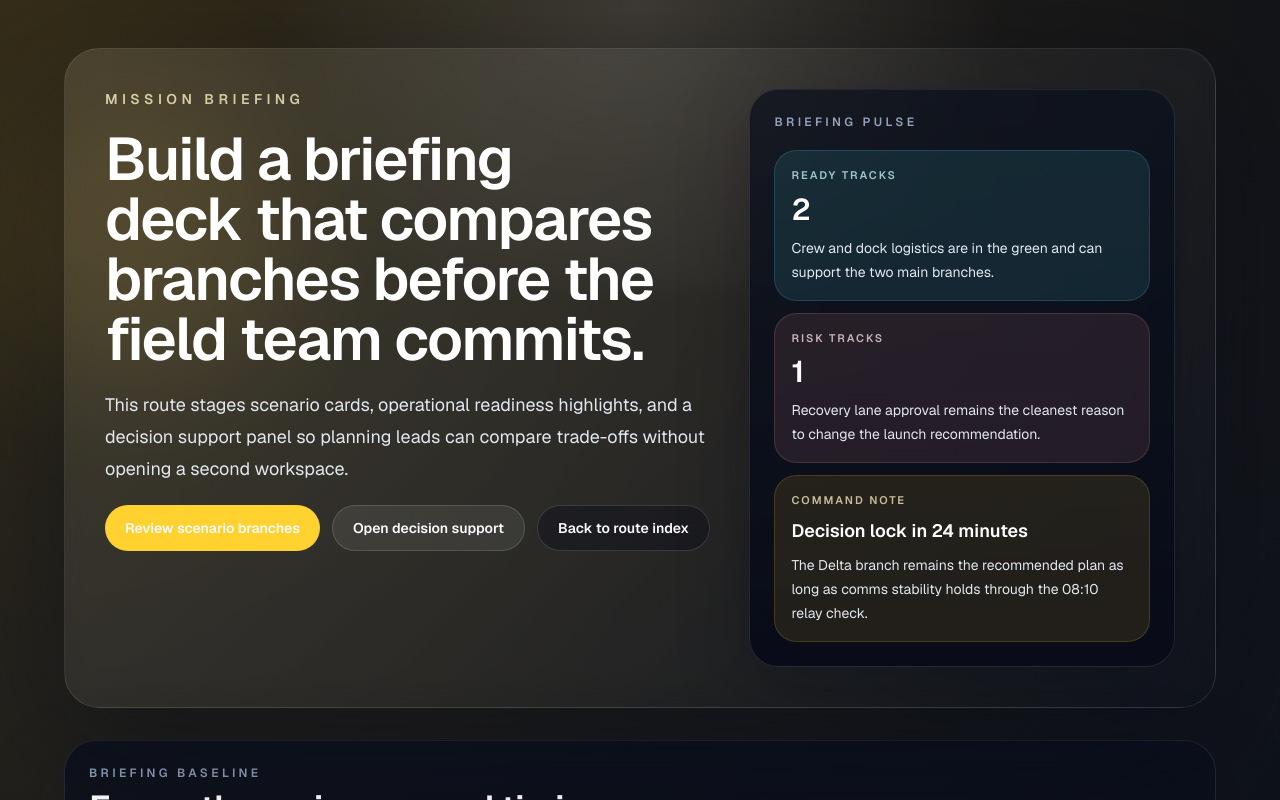
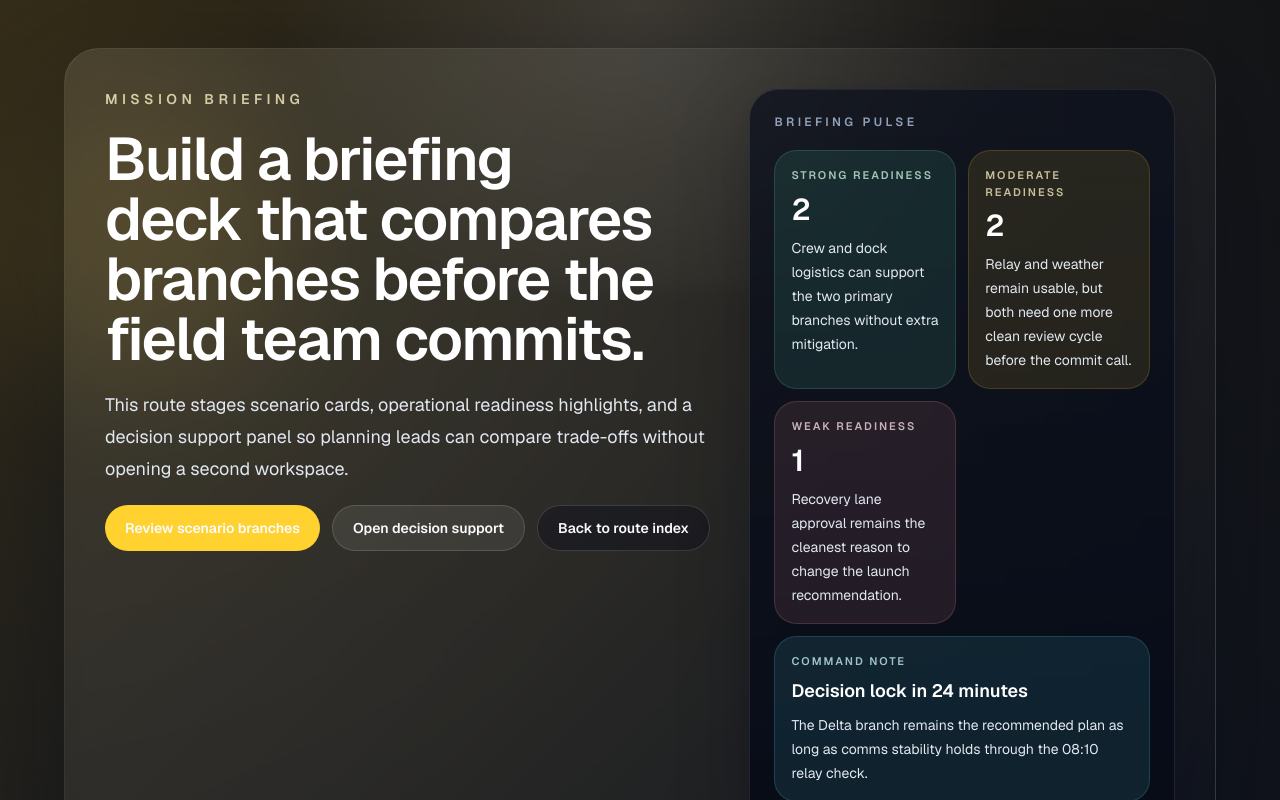
Before and after one commit to iamasx/api-test, a Next.js app: page /mission-briefing in a window 1280 px wide. Shown: the top 800 px of the page. Built offline with nearby package versions, Linux system fonts and the light colour scheme.

Commit message:
feat: refine mission briefing readiness states

```diff
--- a/src/app/mission-briefing/_components/readiness-highlight-section.tsx
+++ b/src/app/mission-briefing/_components/readiness-highlight-section.tsx
@@ -5,24 +5,27 @@ import type {
 } from "../_data/mission-briefing-data";
 
 const toneBadgeStyles: Record<ReadinessHighlightTone, string> = {
-  ready: "border-emerald-300/30 bg-emerald-300/12 text-emerald-100",
-  watch: "border-amber-300/30 bg-amber-300/12 text-amber-100",
-  risk: "border-rose-300/30 bg-rose-300/12 text-rose-100",
+  ready:
+    "border-emerald-300/35 bg-emerald-300/14 text-emerald-50 shadow-[0_10px_25px_rgba(16,185,129,0.18)]",
+  watch:
+    "border-amber-300/35 bg-amber-300/14 text-amber-50 shadow-[0_10px_25px_rgba(245,158,11,0.18)]",
+  risk:
+    "border-rose-300/35 bg-rose-300/14 text-rose-50 shadow-[0_10px_25px_rgba(244,63,94,0.18)]",
 };
 
 const toneSurfaceStyles: Record<ReadinessHighlightTone, string> = {
   ready:
-    "border-emerald-300/14 bg-[linear-gradient(180deg,rgba(16,185,129,0.14),rgba(8,15,27,0.9))]",
+    "border-emerald-300/18 bg-[linear-gradient(180deg,rgba(16,185,129,0.18),rgba(8,15,27,0.9))]",
   watch:
-    "border-amber-300/14 bg-[linear-gradient(180deg,rgba(245,158,11,0.14),rgba(8,15,27,0.9))]",
+    "border-amber-300/18 bg-[linear-gradient(180deg,rgba(245,158,11,0.18),rgba(8,15,27,0.9))]",
   risk:
-    "border-rose-300/14 bg-[linear-gradient(180deg,rgba(244,63,94,0.14),rgba(8,15,27,0.9))]",
+    "border-rose-300/18 bg-[linear-gradient(180deg,rgba(244,63,94,0.18),rgba(8,15,27,0.9))]",
 };
 
 const toneLabels: Record<ReadinessHighlightTone, string> = {
-  ready: "Ready",
-  watch: "Watch",
-  risk: "Risk",
+  ready: "Strong",
+  watch: "Moderate",
+  risk: "Weak",
 };
 
 type ReadinessHighlightSectionProps = {
@@ -75,8 +78,12 @@ export function ReadinessHighlightSection({
         {highlights.map((highlight) => (
           <article
             key={highlight.id}
-            className={`rounded-[1.6rem] border px-4 py-4 ${toneSurfaceStyles[highlight.tone]}`}
+            className={`relative overflow-hidden rounded-[1.6rem] border px-4 py-4 ${toneSurfaceStyles[highlight.tone]}`}
           >
+            <div
+              aria-hidden
+              className="absolute left-0 top-0 h-full w-1.5 rounded-l-[1.6rem] bg-white/50"
+            />
             <div className="flex flex-wrap items-start justify-between gap-3">
               <div>
                 <p className="text-sm font-semibold text-white">{highlight.label}</p>
--- a/src/app/mission-briefing/page.tsx
+++ b/src/app/mission-briefing/page.tsx
@@ -26,6 +26,9 @@ export default function MissionBriefingPage() {
     ) ?? missionBriefingScenarios[0];
   const riskHighlights = readinessHighlights.filter(
     (highlight) => highlight.tone === "risk",
+  ).length;
+  const watchHighlights = readinessHighlights.filter(
+    (highlight) => highlight.tone === "watch",
   ).length;
   const readyHighlights = readinessHighlights.filter(
     (highlight) => highlight.tone === "ready",
@@ -86,22 +89,34 @@ export default function MissionBriefingPage() {
               <p className="text-xs font-semibold uppercase tracking-[0.28em] text-slate-400">
                 Briefing pulse
               </p>
-              <div className="mt-5 grid gap-3">
-                <div className="rounded-[1.4rem] border border-cyan-300/16 bg-cyan-300/10 px-4 py-4">
-                  <p className="text-[11px] font-semibold uppercase tracking-[0.18em] text-cyan-100/75">
-                    Ready tracks
+              <div className="mt-5 grid gap-3 sm:grid-cols-2">
+                <div className="rounded-[1.4rem] border border-emerald-300/16 bg-emerald-300/10 px-4 py-4">
+                  <p className="text-[11px] font-semibold uppercase tracking-[0.18em] text-emerald-100/75">
+                    Strong readiness
                   </p>
                   <p className="mt-2 text-3xl font-semibold text-white">
                     {readyHighlights}
                   </p>
                   <p className="mt-2 text-sm leading-6 text-slate-200">
-                    Crew and dock logistics are in the green and can support the
-                    two main branches.
+                    Crew and dock logistics can support the two primary branches
+                    without extra mitigation.
+                  </p>
+                </div>
+                <div className="rounded-[1.4rem] border border-amber-300/16 bg-amber-300/10 px-4 py-4">
+                  <p className="text-[11px] font-semibold uppercase tracking-[0.18em] text-amber-100/75">
+                    Moderate readiness
+                  </p>
+                  <p className="mt-2 text-3xl font-semibold text-white">
+                    {watchHighlights}
+                  </p>
+                  <p className="mt-2 text-sm leading-6 text-slate-200">
+                    Relay and weather remain usable, but both need one more
+                    clean review cycle before the commit call.
                   </p>
                 </div>
                 <div className="rounded-[1.4rem] border border-rose-300/16 bg-rose-300/10 px-4 py-4">
                   <p className="text-[11px] font-semibold uppercase tracking-[0.18em] text-rose-100/75">
-                    Risk tracks
+                    Weak readiness
                   </p>
                   <p className="mt-2 text-3xl font-semibold text-white">
                     {riskHighlights}
@@ -111,8 +126,8 @@ export default function MissionBriefingPage() {
                     the launch recommendation.
                   </p>
                 </div>
-                <div className="rounded-[1.4rem] border border-amber-300/16 bg-amber-300/10 px-4 py-4">
-                  <p className="text-[11px] font-semibold uppercase tracking-[0.18em] text-amber-100/75">
+                <div className="rounded-[1.4rem] border border-cyan-300/16 bg-cyan-300/10 px-4 py-4 sm:col-span-2">
+                  <p className="text-[11px] font-semibold uppercase tracking-[0.18em] text-cyan-100/75">
                     Command note
                   </p>
                   <p className="mt-2 text-lg font-semibold text-white">
```
